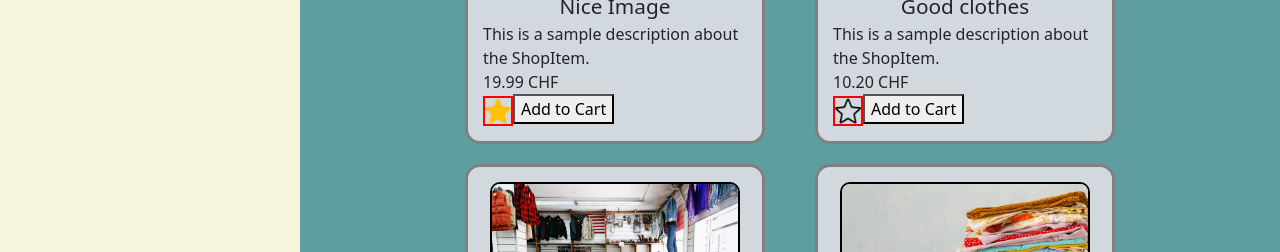
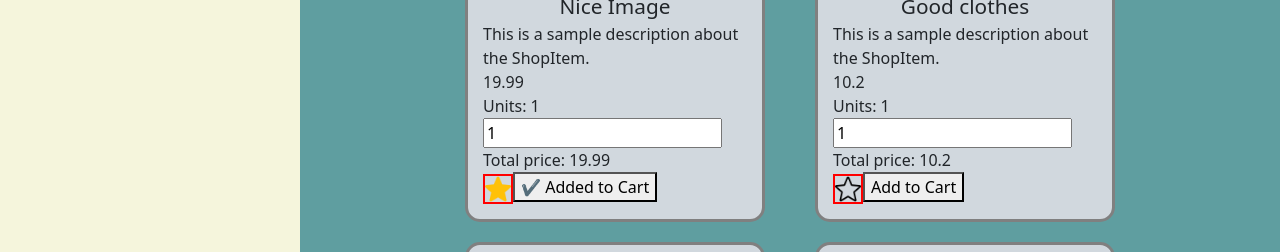
Before and after one commit to ZachLee12/Shopping-Cart, a React (Vite) app: page /shop in a window 1280 px wide. Shown: the part 351-603 px from the top of the page. Built offline with nearby package versions, Linux system fonts and the light colour scheme.

Commit message:
Add state to ShopItem to control price and units

```diff
--- a/package.json
+++ b/package.json
@@ -4,6 +4,7 @@
   "version": "0.0.0",
   "type": "module",
   "scripts": {
+    "start": "vite",
     "dev": "vite",
     "build": "vite build",
     "preview": "vite preview"
--- a/src/Routes/Cart/Cart.jsx
+++ b/src/Routes/Cart/Cart.jsx
@@ -1,6 +1,6 @@
 import { itemList as fullItemList } from "../../shopItems"
 import ShopItem from "../ShopItem/ShopItem"
-import React from 'react';
+import React, { useEffect } from 'react';
 
 export default function Cart() {
     const searchCart = (() => {
@@ -8,8 +8,13 @@
     })();
 
     const [cart, setCart] = React.useState({
-        itemList: searchCart
+        itemList: searchCart,
+        totalPrice: 0
     });
+
+    const unitsRef = React.useRef();
+
+
 
 
     const handleClickIsFavourite = (e) => {
@@ -24,7 +29,7 @@
         copyList[itemToChangeIndex] = toggleIsFavourite(copyList[itemToChangeIndex])
 
         setCart({
-            ...cart.itemList,
+            ...cart,
             itemList: copyList
         })
     }
@@ -45,6 +50,18 @@
             itemList: copyList
         })
     }
+
+    useEffect(() => {
+        searchCart.forEach(item => {
+            item.displayAsCartItem = true;
+        })
+        return () => {
+            searchCart.forEach(item => {
+                item.displayAsCartItem = false;
+
+            })
+        }
+    })
 
     return (
         <div id='Cart'>
--- a/src/Routes/ShopItem/ShopItem.jsx
+++ b/src/Routes/ShopItem/ShopItem.jsx
@@ -1,8 +1,34 @@
-import React from "react";
+import React, { useEffect } from "react";
 import FilledStar from '../../assets/images/filled-star.png'
 import EmptyStar from '../../assets/images/empty-star.png'
+import { searchItems } from "../../shopItems";
 
 export default function ShopItem(props) {
+
+    const targetItem = searchItems(props.name)[0]
+
+    const [shopItem, setShopItem] = React.useState(targetItem)
+
+    const handleChangeUnits = (e) => {
+
+        setShopItem({
+            ...shopItem,
+            units: e.target.value,
+        })
+    }
+
+    const calculateTotalPrice = (units, price) => {
+        const unitsTypeNumber = Number(units)
+        const priceTypeNumber = Number(price)
+
+        return unitsTypeNumber * priceTypeNumber
+    }
+
+    useEffect(() => {
+        // console.log(calculateTotalPrice(1,10))
+        // console.log(targetItem)
+    })
+
     return (
         <React.Fragment>
             <figure className="ShopItem">
@@ -11,6 +37,18 @@
                     <p className="ShopItem-name">{props.name}</p>
                     <p className="ShopItem-description">{props.description}</p>
                     <p className="price">{props.price}</p>
+
+                    <div className="cart-information-wrapper">
+                        <p>Units: {shopItem.units} </p>
+                        <input
+                            type="number"
+                            onChange={handleChangeUnits}
+                            defaultValue={shopItem.units}
+                        />
+                        <p>Total price: {calculateTotalPrice(shopItem.units, props.price)}</p>
+                    </div>
+
+
                     <img className="favourite-star"
                         id={props.id}
                         onClick={props.handleClickIsFavourite}
--- a/src/shopItems.js
+++ b/src/shopItems.js
@@ -9,16 +9,18 @@
     image: PlaceholderImage,
     name: 'Nice Image',
     id: uniqid(),
-    price: '19.99 CHF',
+    price: 19.99,
+    displayAsCartItem: false,
     units: 1,
-    addedToCart: false,
+    addedToCart: true,
     isFavourite: true,
     description: 'This is a sample description about the ShopItem.'
 }, {
     image: Clothes1,
     name: 'Good clothes',
     id: uniqid(),
-    price: '10.20 CHF',
+    price: 10.20,
+    displayAsCartItem: false,
     units: 1,
     addedToCart: false,
     isFavourite: false,
@@ -28,7 +30,8 @@
     image: Clothes2,
     name: 'Amazing Item',
     id: uniqid(),
-    price: '12.34 CHF',
+    price: 12.34,
+    displayAsCartItem: false,
     units: 1,
     addedToCart: false,
     isFavourite: false,
@@ -38,7 +41,8 @@
     image: Clothes3,
     name: 'Sample Clothes',
     id: uniqid(),
-    price: '12.34 CHF',
+    price: 12.34,
+    displayAsCartItem: false,
     units: 1,
     addedToCart: false,
     isFavourite: false,
@@ -47,7 +51,8 @@
     image: Clothes3,
     name: 'Clothes for sale',
     id: uniqid(),
-    price: '12.34 CHF',
+    price: 12.34,
+    displayAsCartItem: false,
     units: 1,
     addedToCart: false,
     isFavourite: true,
@@ -56,7 +61,8 @@
     image: Clothes4,
     name: 'Some random clothes',
     id: uniqid(),
-    price: '12.34 CHF',
+    price: 16.99,
+    displayAsCartItem: false,
     units: 1,
     addedToCart: false,
     isFavourite: false,
@@ -65,7 +71,8 @@
     image: Clothes3,
     name: 'Clothes with more clothes',
     id: uniqid(),
-    price: '12.34 CHF',
+    price: 12.34,
+    displayAsCartItem: false,
     units: 1,
     addedToCart: false,
     isFavourite: false,
```
